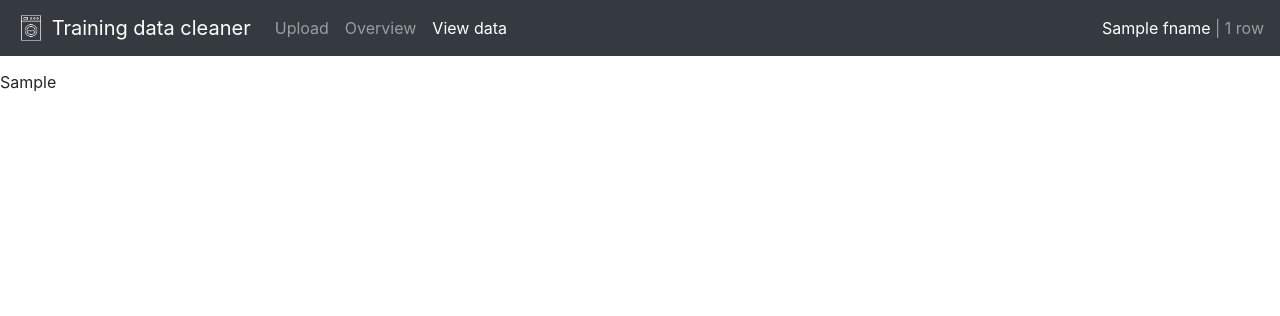
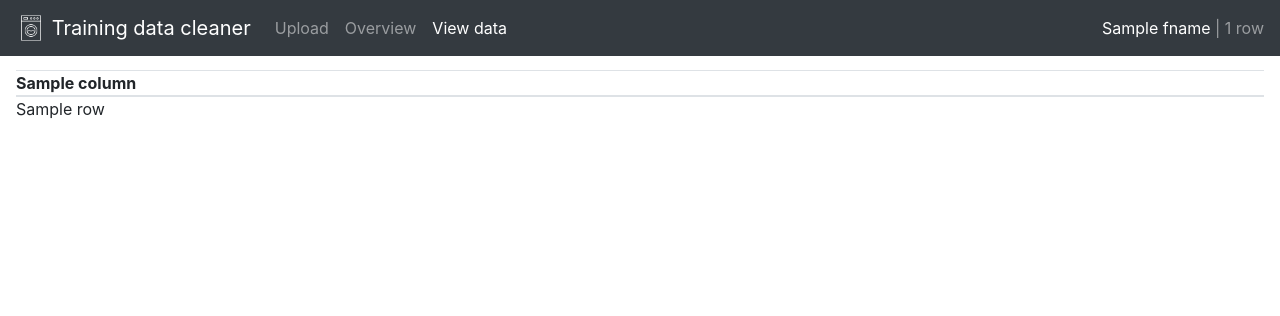
Before and after one commit to ljdyer/training-data-cleaner, a Flask app: template app/templates/view_data.html in a window 1280 px wide. Shown: the top 316 px of the page. Run offline with Flask 2, Linux system fonts and the light colour scheme; the template is opened without the code that fills it: most values are stand-ins (such as "Sample title", 1, 10 or a date in 2020); some libraries are stand-ins or nearby versions.

Commit message:
render table directly in html

```diff
--- a/app/app.py
+++ b/app/app.py
@@ -217,9 +217,10 @@ def overview():
 def view_data():
 
     df = get_df()
-    data_html = df_to_html_table(df)
+    columns = df.columns
+    # data_html = df_to_html_table(df)
     print('yo')
-    return render_template('view_data.html', data_html=data_html)
+    return render_template('view_data.html', columns=columns, df=df)
 
 
 # === ERROR HANDLERS ===
--- a/app/templates/view_data.html
+++ b/app/templates/view_data.html
@@ -12,10 +12,25 @@
 <script src="static/js/main.js"></script>
 {% endblock %}
 
-
-
 {% block content %}
-	<div class="table-wrapper">
-		{{ data_html | safe }}
+	<div container class="mx-3">
+		<table class="table table-packed">
+			<thead>
+				<tr>
+					{% for column_name in columns %}
+						<th class="col-6">{{ column_name }}</th>
+					{% endfor %}
+				</tr>
+			</thead>
+			<tbody>
+				{% for index, row in df.iterrows() %}
+					<tr>
+					{% for column_name in columns %}
+						<td contenteditable="true">{{ row[column_name] }}</td>
+					{% endfor %}
+					</tr>
+				{% endfor %}
+			</tbody>
+		</table>
 	</div>
 {% endblock %}
```
Also changed, not shown: 1 other file.
